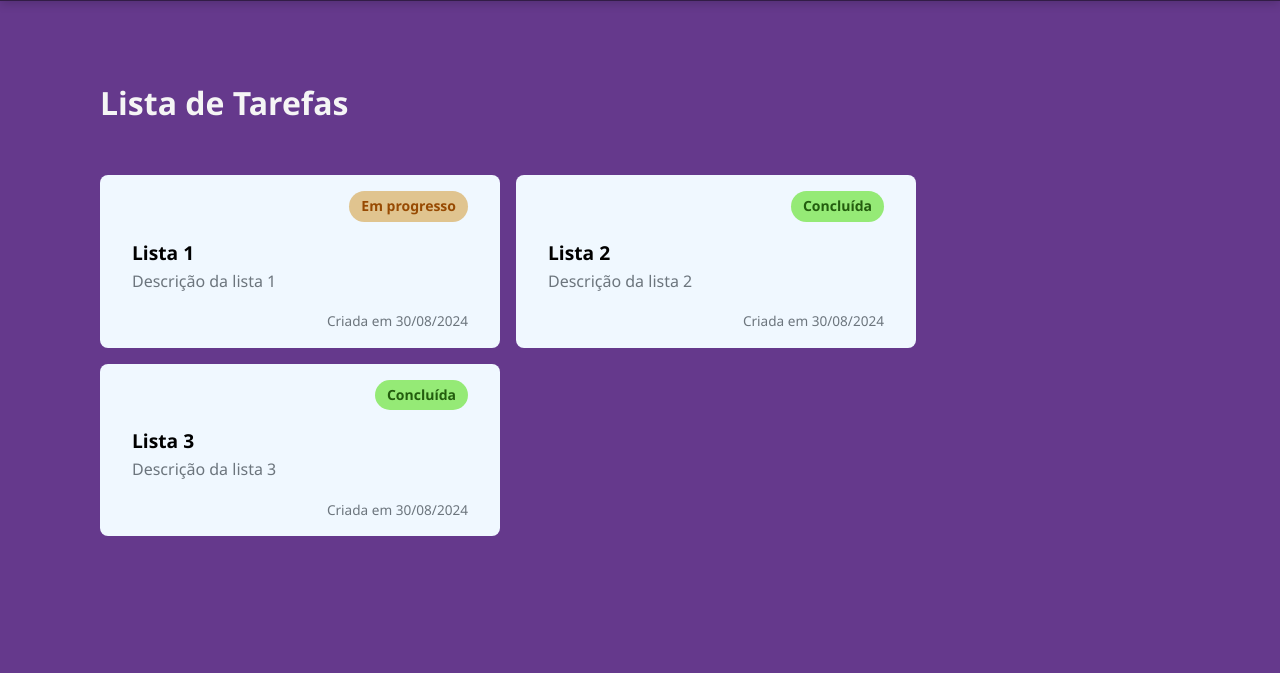
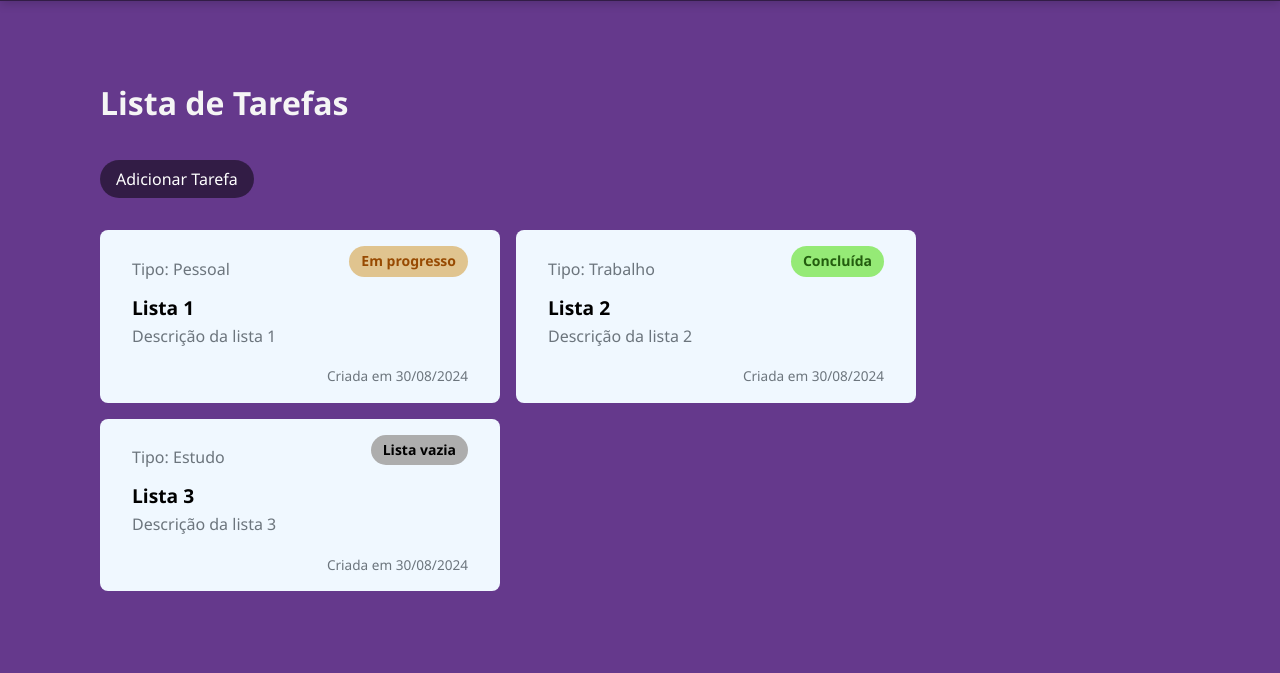
Before and after one commit to Isabelaponte/lunodoro, a PHP site: page /pages/lista_tarefas.html in a window 1280 px wide. Shown: the part 262-935 px from the top of the page. Run offline with PHP 8.4, Linux system fonts and the light colour scheme.

Commit message:
feat: adiciona botoes de adicionar tarefa/lista

```diff
--- /dev/null
+++ b/js/modal.js
@@ -0,0 +1,14 @@
+const modal = document.getElementById("myModal");
+const addTaskBtn = document.querySelector(".add-task-btn");
+const closeModalBtn = document.querySelector(".close");
+
+addTaskBtn.onclick = function () {
+  modal.style.display = "flex";
+};
+
+window.onclick = function (event) {
+  event.preventDefault();
+  if (event.target === modal) {
+    modal.style.display = "none";
+  }
+};
--- /dev/null
+++ b/js/utils.js
@@ -0,0 +1,5 @@
+const backBtn = document.querySelector(".back-btn");
+
+backBtn.onclick = function () {
+  window.history.back();
+};
--- a/pages/lista_tarefas.html
+++ b/pages/lista_tarefas.html
@@ -26,22 +26,64 @@
     </header>
 
     <main>
-        <h1>Lista de Tarefas</h1>
+        <!-- Modal -->
+        <div id="myModal" class="modal">
+            <div class="modal-content">
+                <span class="close">&times;</span>
+                <h2>Adicionar Nova Lista</h2>
+                <form id="taskForm">
+                    <label for="taskName">Nome da Lista:</label>
+                    <input type="text" id="taskName" name="taskName" required>
+
+                    <label for="taskDescription">Descrição (opcional):</label>
+                    <textarea id="taskDescription" name="taskDescription"></textarea>
+
+                    <label for="listType">Tipo de Lista:</label>
+                    <select id="listType" name="listType">
+                        <option value="pessoal">Pessoal</option>
+                        <option value="trabalho">Trabalho</option>
+                        <option value="estudo">Estudo</option>
+                        <option value="outros">Outros</option>
+                    </select>
+
+                    <p>*Acesse a lista para adicionar tarefas</p>
+
+                    <button type="submit">Salvar Lista</button>
+                </form>
+            </div>
+        </div>
+
+
+        <header class="tasks-header">
+            <h1>Lista de Tarefas</h1>
+            <button class="add-task-btn">Adicionar Tarefa</button>
+        </header>
         <section>
             <div class="card">
-                <div class="tag-progress em_progresso">Em progresso</div>
+                <div class="div-list">
+                    <div class="list-type">Tipo: Pessoal</div>
+                    <div class="tag-progress em_progresso">Em progresso</div>
+                </div>
                 <h3><a href="tarefa_detalhes.html">Lista 1</a></h3>
                 <p>Descrição da lista 1</p>
                 <p class="date">Criada em 30/08/2024</p>
             </div>
+
             <div class="card">
-                <div class="tag-progress concluido">Concluída</div>
+                <div class="div-list">
+                    <div class="list-type">Tipo: Trabalho</div>
+                    <div class="tag-progress concluido">Concluída</div>
+                </div>
                 <h3>Lista 2</h3>
                 <p>Descrição da lista 2</p>
                 <p class="date">Criada em 30/08/2024</p>
             </div>
+
             <div class="card">
-                <div class="tag-progress concluido">Concluída</div>
+                <div class="div-list">
+                    <div class="list-type">Tipo: Estudo</div>
+                    <div class="tag-progress vazia">Lista vazia</div>
+                </div>
                 <h3>Lista 3</h3>
                 <p>Descrição da lista 3</p>
                 <p class="date">Criada em 30/08/2024</p>
@@ -49,6 +91,7 @@
         </section>
     </main>
     <script src="../js/timer.js"></script>
+    <script src="../js/modal.js"></script>
 </body>
 
 </html>
--- a/styles/lista_tarefas.css
+++ b/styles/lista_tarefas.css
@@ -60,6 +60,11 @@ section {
   color: hsl(104, 73%, 21%);
 }
 
+.vazia {
+  background-color: hsl(0, 0%, 68%);
+  color: hsl(0, 0%, 0%);
+}
+
 h3 {
   font-size: 1.2rem;
 }
@@ -73,3 +78,117 @@ p {
   text-align: right;
   padding-top: 1rem;
 }
+
+.add-task-btn {
+  margin-top: 2rem;
+  background-color: rgba(0, 0, 0, 0.5);
+  color: #fff;
+  border: none;
+  border-radius: 25px;
+  padding: 0.5rem 1rem;
+  font-size: 16px;
+  display: flex;
+  align-items: center;
+  justify-content: center;
+  transition: background-color 0.3s ease, transform 0.2s ease;
+  max-width: 200px;
+}
+
+.div-list {
+  display: flex;
+  justify-content: space-between;
+  align-items: center;
+  gap: 1rem;
+  color: #6c757d;
+}
+
+
+/* modal */
+.modal {
+  color: #000;
+  display: none;
+  position: fixed;
+  top: 0;
+  left: 0;
+  width: 100%;
+  height: 100%;
+  background-color: rgba(0, 0, 0, 0.5);
+  justify-content: center;
+  align-items: center;
+}
+
+.modal p {
+  margin-top: 1rem;
+}
+
+.modal-content {
+  background-color: white;
+  padding: 50px;
+  border-radius: 10px;
+  min-width: 600px;
+  text-align: center;
+  animation: fadeIn 0.3s ease;
+}
+
+.modal-content form {
+  display: flex;
+  flex-direction: column;
+  align-items: center;
+}
+
+.modal-content form label {
+  margin-top: 10px;
+}
+
+.modal-content form input,
+.modal-content form textarea,
+.modal-content form select {
+  padding: 10px;
+  margin-top: 5px;
+  border: 1px solid #ccc;
+  border-radius: 5px;
+  width: 100%;
+  font-size: 1rem;
+}
+
+.modal-content form button {
+  margin-top: 20px;
+  padding: 10px;
+  background-color: #4CAF50;
+  color: white;
+  border: none;
+  border-radius: 5px;
+  cursor: pointer;
+  font-size: 1rem;
+}
+
+.modal-content form input[type="number"] {
+  text-align: center;
+  width: 100px;
+}
+
+.modal-content form button:hover {
+  background-color: #45a049;
+}
+
+.close {
+  position: absolute;
+  top: 10px;
+  right: 15px;
+  font-size: 24px;
+  cursor: pointer;
+}
+
+.modal-content h2{
+  font-size: 2rem;
+}
+
+@keyframes fadeIn {
+  from {
+      opacity: 0;
+  }
+
+  to {
+      opacity: 1;
+  }
+}
```
Also changed, not shown: pages/tarefa_detalhes.html (+22 -0 lines), styles/tarefas_detalhes.css (+84 -0 lines).
